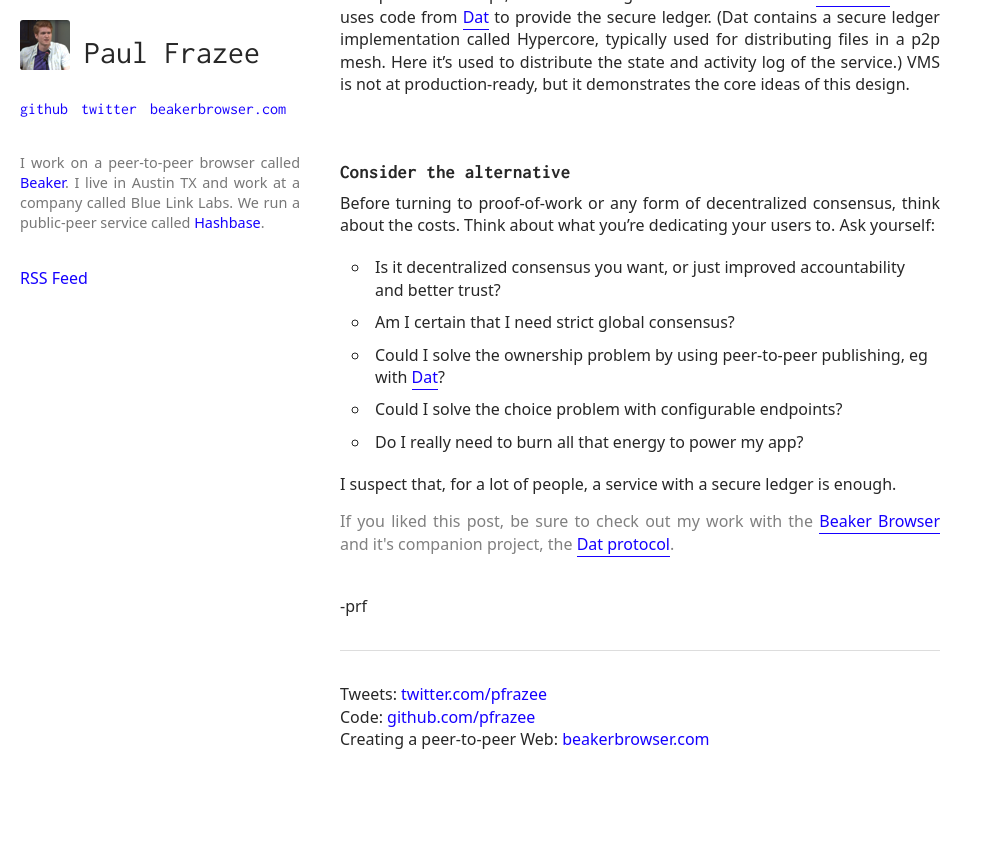
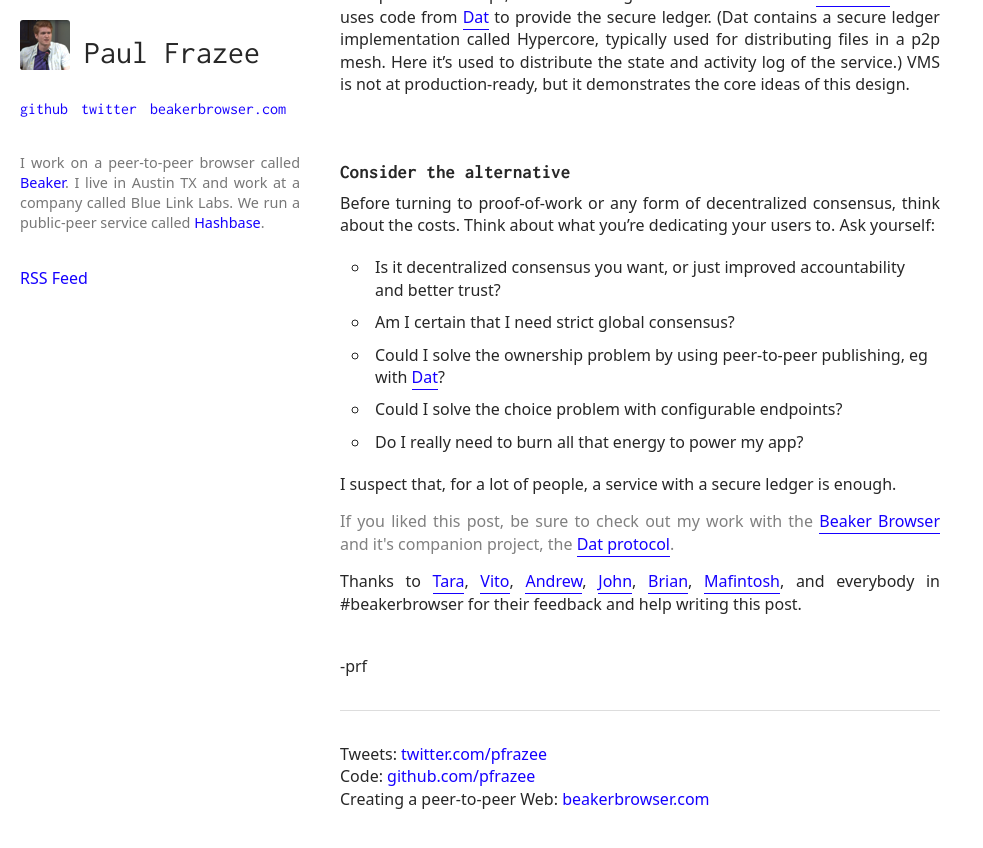
Before and after one commit to pfrazee/pfrazee.github.io, a Jekyll site: the page built from _posts/2017-11-06-secure-ledgers-dont-require-proof-of-work.md, in a window 1280 px wide and 900 px high, scrolled down 7772 px. Shown: the top 848 px of the window, without its empty margins (0-983 px from the left). Built offline with Jekyll 4.4.1, drawn with Linux system fonts in a browser that asks for light colours.

Commit message:
Add attributions

```diff
--- a/_posts/2017-11-06-secure-ledgers-dont-require-proof-of-work.md
+++ b/_posts/2017-11-06-secure-ledgers-dont-require-proof-of-work.md
@@ -269,3 +269,5 @@
 <p style="color: gray">
   If you liked this post, be sure to check out my work with the <a href="https://beakerbrowser.com">Beaker Browser</a> and it's companion project, the <a href="https://datproject.org">Dat protocol</a>.
 </p>
+
+Thanks to [Tara](https://twitter.com/taravancil), [Vito](https://twitter.com/vitor_io), [Andrew](https://twitter.com/cblgh), [John](https://twitter.com/JohnDotAwesome), [Brian](https://twitter.com/briancarlson), [Mafintosh](https://twitter.com/mafintosh), and everybody in #beakerbrowser for their feedback and help writing this post.
```
